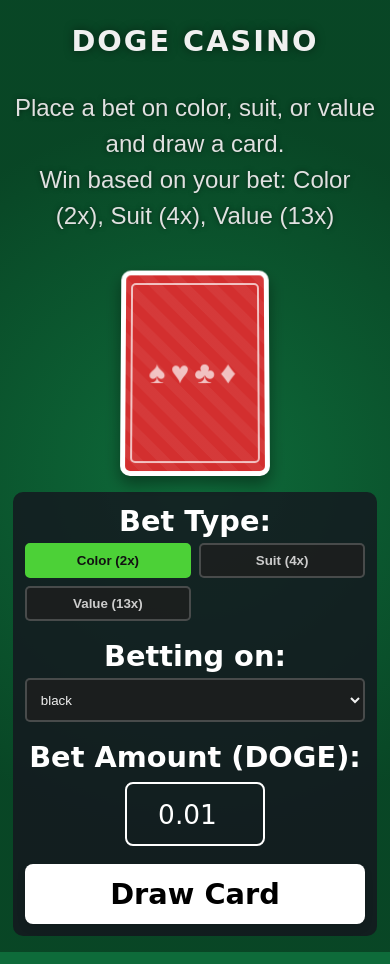
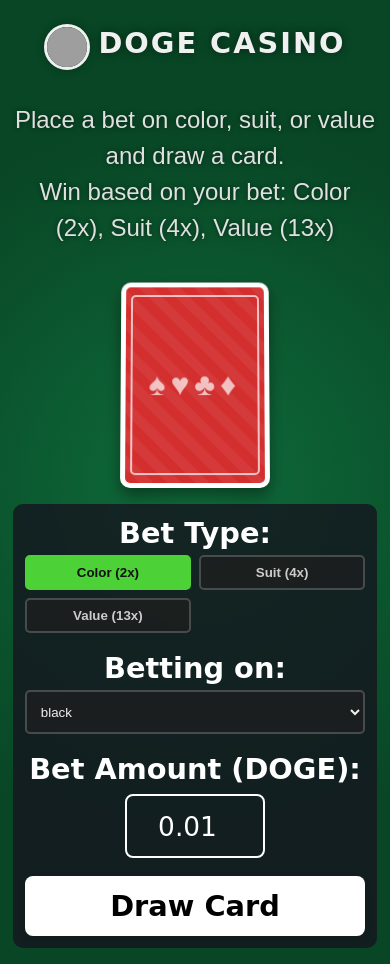
Before and after one commit to calebbuening/KlyraCardsSubmission, a React (Vite) app in the folder src/cards_and_crypto_frontend/: page / in a window 390 px wide. Built offline with nearby package versions, Linux system fonts and the light colour scheme; grey boxes are pictures that could not be loaded.

Commit message:
with doge coin image

```diff
--- a/src/cards_and_crypto_frontend/index.html
+++ b/src/cards_and_crypto_frontend/index.html
@@ -7,7 +7,7 @@
   <title>Cards & Crypto - Ethereum Gambling Game</title>
   <meta name="description" content="Play a simple card gambling game using your Ethereum wallet. Draw a black card to double your bet, or lose your bet with a red card!" />
   <base href="/" />
-  <link rel="icon" href="/favicon.ico" />
+  <link rel="icon" href="/doge.jpeg" />
 </head>
 
 <body class="card-table-background">
--- a/src/cards_and_crypto_frontend/src/App.css
+++ b/src/cards_and_crypto_frontend/src/App.css
@@ -464,6 +464,15 @@
   .card-suit {
     font-size: 3rem;
   }
+
+  .doge-logo {
+    width: 40px;
+    height: 40px;
+  }
+
+  .title-container {
+    gap: 0.5rem;
+  }
 }
 
 /* Landscape mode for mobile devices */
@@ -625,3 +634,32 @@
     transition: transform 0.3s ease;
   }
 }
+
+/* Title Container */
+.title-container {
+  display: flex;
+  align-items: center;
+  justify-content: center;
+  gap: 1rem;
+  margin-bottom: 0.5rem;
+}
+
+.doge-logo {
+  width: 60px;
+  height: 60px;
+  border-radius: 50%;
+  object-fit: cover;
+  box-shadow: 0 0 10px rgba(0, 0, 0, 0.3);
+  border: 3px solid #f0f0f0;
+}
+
+@media (max-width: 600px) {
+  .doge-logo {
+    width: 40px;
+    height: 40px;
+  }
+
+  .title-container {
+    gap: 0.5rem;
+  }
+}
--- a/src/cards_and_crypto_frontend/src/App.jsx
+++ b/src/cards_and_crypto_frontend/src/App.jsx
@@ -129,7 +129,10 @@
     <main className="app-container">
       <ToastContainer position={isMobile ? "top-center" : "top-right"} autoClose={5000} />
 
-      <h1 style={{ fontFamily: 'Comic Sans MS, cursive' }}>DOGE CASINO</h1>
+      <div className="title-container">
+        <img src="/doge.jpeg" alt="DOGE" className="doge-logo" />
+        <h1 style={{ fontFamily: 'Comic Sans MS, cursive' }}>DOGE CASINO</h1>
+      </div>
       <p className="description">
         Place a bet on color, suit, or value and draw a card.<br />
         Win based on your bet: Color (2x), Suit (4x), Value (13x)
```
